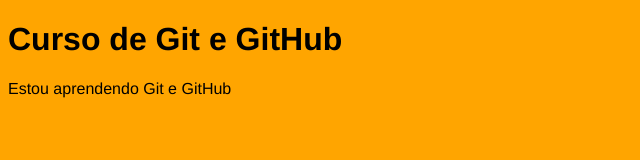
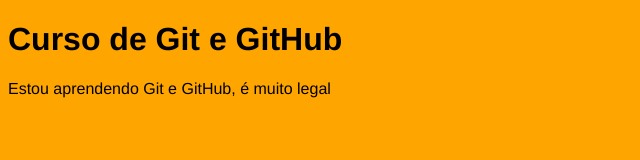
Before and after one commit to DineiSG/curso_git_1, a plain HTML site: page index.html in a window 1280 px wide. Shown: the whole page, without its empty margins (0-640 px from the left). Drawn offline with Linux system fonts and the light colour scheme.

Commit message:
teste de branches

```diff
--- a/index.html
+++ b/index.html
@@ -17,6 +17,6 @@
     </head>
     <body>
         <h1>Curso de Git e GitHub</h1>
-        <p>Estou aprendendo Git e GitHub</p>
+        <p>Estou aprendendo Git e GitHub, é muito legal</p>
     </body>
 </html>
```
